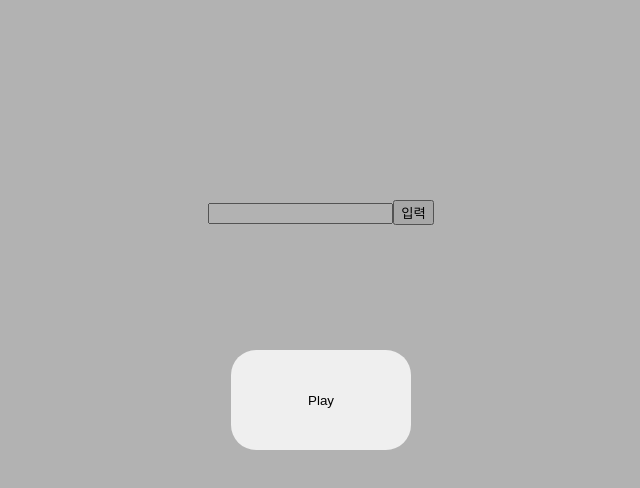
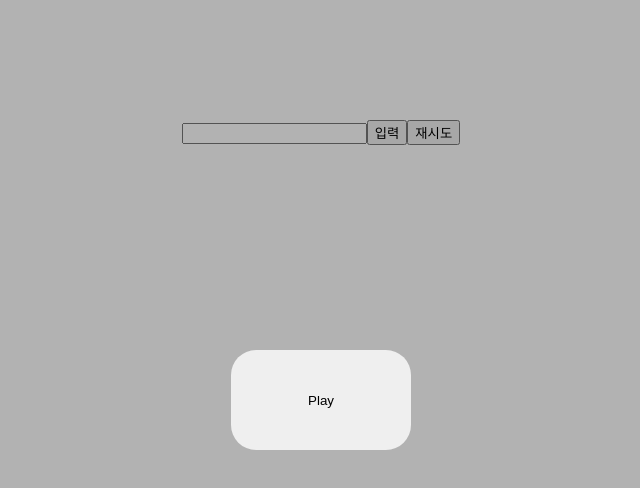
Before and after one commit to kijiwon/project-number_baseball, a React (Create React App) app: page / in a window 1280 px wide. Shown: the top 488 px of the page, without its empty margins (319-959 px from the left). Built offline with nearby package versions, Linux system fonts and the light colour scheme.

Commit message:
재시작 동작 구현

```diff
--- a/src/App.css
+++ b/src/App.css
@@ -1,9 +1,8 @@
-/* body{
-  display: flex;
-  justify-content: center;
-  align-items: center;
-  padding-top: 100px;
-} */
+body{
+  width: 100vw;
+  height: 100vh;
+
+}
 .show-main{
   position: absolute;
   width: 100vw;
--- a/src/App.js
+++ b/src/App.js
@@ -60,11 +60,17 @@ function App() {
           answer: state.answer,
           tries: [...state.tries, {try: inputValue.target.value, result: `아웃!! 정답은 ${state.answer.join('')}였습니다.`}]
         })
-        console.log(state.result)
       }
       console.log(state.result)
     }
     console.log(state.tries)
+  }
+  // retry버튼
+  const btnRetry = ()=>{
+    setState({
+      answer: new getNumbers(),
+    });
+    console.log(state.answer)
   }
   //play 버튼 클릭시 화면 바꾸기
   const [className,setClassName]=useState('show-main');
@@ -80,7 +86,7 @@ function App() {
         setStartGame(startGame=>!startGame);
       }}>Play</button>
       </div>
-      <StartGame state={state} setState = {setState} setInputValue={setInputValue} onSumbit={onSumbit}/>
+      <StartGame state={state} setState = {setState} setInputValue={setInputValue} onSumbit={onSumbit} btnRetry={btnRetry}/>
     </div>
   );
 }
--- a/src/components/GamePage.css
+++ b/src/components/GamePage.css
@@ -1,7 +1,19 @@
 .game-page{
+    /* height: 100vh; */
+    padding-top: 100px;
+    display: flex;
+    justify-content: center;
+    align-items: center;
+    /* background-color: black; */
+}
+.game-box{
+    width: 500px;
+    height: 400px;
+    /* border: 2px solid black; */
     display: flex;
     flex-direction: column;
-    justify-content: center;
+    justify-content: flex-start;
     align-items: center;
-    padding-top: 200px;
+    padding-top: 20px;
+    background-color: #ffff;
 }
--- a/src/components/StartGame.js
+++ b/src/components/StartGame.js
@@ -1,14 +1,17 @@
 import React from "react";
 import './GamePage.css'
-function StartGame ({state, setInputValue, onSumbit}){
+function StartGame ({state, setInputValue, onSumbit, btnRetry}){
     return(
         <div className="game-page">
+            <div className="game-box">
                 <div className="show-result">
                     {state.result !==''? <h2>{state.result}</h2> : null}
                 </div>
                 <div className="input-value">
                     <input type='text' onChange={setInputValue} />
                     <button onClick={onSumbit}>입력</button>
+                    <button onClick={btnRetry}>재시도</button>
+                </div>
             </div>
         </div>
     )
```
Lines whose indentation alone changed are shown as unchanged.
